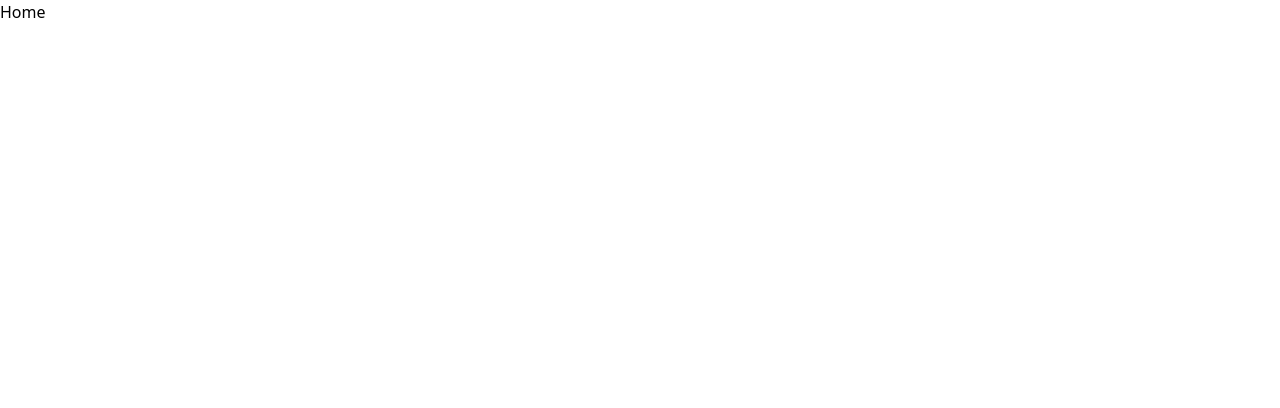
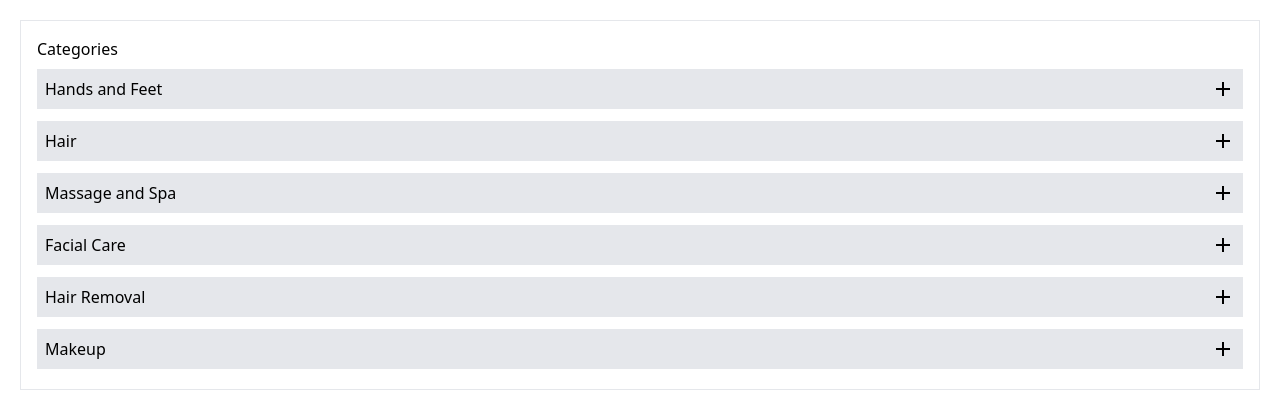
Before and after one commit to fernandobouchet/challenge-dev_jr-planify, a React (Vite) app: page / in a window 1280 px wide. Shown: the top 408 px of the page. Built offline with nearby package versions, Linux system fonts and the light colour scheme.

Commit message:
feat: add function to sort data by category and add 'accordion' to 'Home' page

```diff
--- a/src/pages/home.tsx
+++ b/src/pages/home.tsx
@@ -1,5 +1,24 @@
+import { Accordion } from "@components/ui/accordion";
+import { sortByCategory } from "@utils/functions";
+import services from "@utils/services.json";
+
 const Home = () => {
-  return <div>Home</div>;
+  const categories = sortByCategory(services.services);
+
+  return (
+    <div className="p-5">
+      <header>
+        <div className="border p-4">
+          <h3>Categories</h3>
+          <div className="flex flex-col gap-2 mt-2">
+            {categories.map((e) => (
+              <Accordion key={e.id} id={e.id} title={e.category}></Accordion>
+            ))}
+          </div>
+        </div>
+      </header>
+    </div>
+  );
 };
 
 export { Home };
--- /dev/null
+++ b/src/utils/functions.ts
@@ -0,0 +1,24 @@
+import { CategoriesArray, Service } from "@types";
+
+const sortByCategory = (data: Service[]) => {
+  const categories: CategoriesArray = [];
+
+  data.map((service, _index) => {
+    const existingCategory = categories.find(
+      (item) => item.category === service.category
+    );
+    if (existingCategory) {
+      existingCategory.services.push(service);
+    } else {
+      categories.push({
+        id: _index,
+        category: service.category,
+        services: [service],
+      });
+    }
+  });
+
+  return categories;
+};
+
+export { sortByCategory };
```
Also changed, not shown: src/types.d.ts (added, +12 -0 lines).
